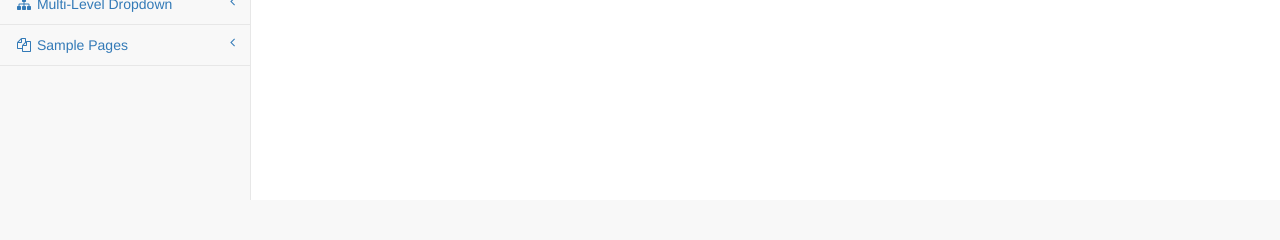
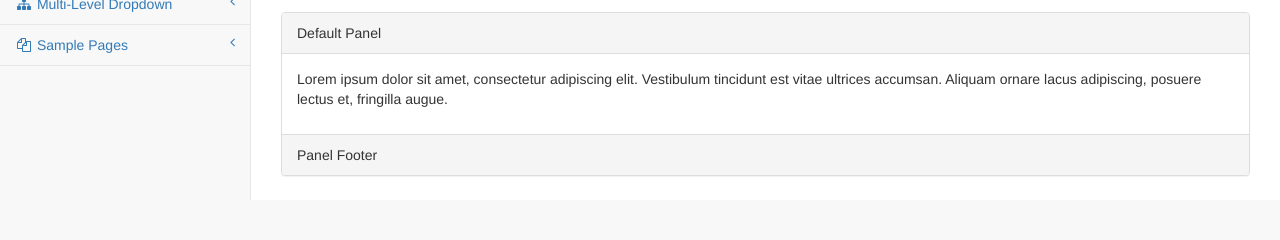
Before and after one commit to topsai/AssetManagement, a Django app: template templates/sb-admin/pages/scheduler/nginx.html in a window 1280 px wide. Shown: the part 419-659 px from the top of the page. Run offline with Django 3.2, Linux system fonts and the light colour scheme; the template is opened without the code that fills it, so the values that code supplies are empty; some libraries are stand-ins or nearby versions.

Commit message:
ubutun up

```diff
--- a/pc_manage/models.py
+++ b/pc_manage/models.py
@@ -2,6 +2,8 @@ from django.db import models
 
 
 # Create your models here.
+from django.db.transaction import on_commit
+
 
 class User(models.Model):
     name = models.CharField(max_length=256)
--- a/templates/sb-admin/pages/scheduler/nginx.html
+++ b/templates/sb-admin/pages/scheduler/nginx.html
@@ -23,6 +23,19 @@
         </div>
         <!-- /.row -->
         <div class="row">
+            <div class="col-lg-12">
+                    <div class="panel panel-default">
+                        <div class="panel-heading">
+                            Default Panel
+                        </div>
+                        <div class="panel-body">
+                            <p>Lorem ipsum dolor sit amet, consectetur adipiscing elit. Vestibulum tincidunt est vitae ultrices accumsan. Aliquam ornare lacus adipiscing, posuere lectus et, fringilla augue.</p>
+                        </div>
+                        <div class="panel-footer">
+                            Panel Footer
+                        </div>
+                    </div>
+                </div>
         </div>
         <!-- /.row -->
     </div>
```
